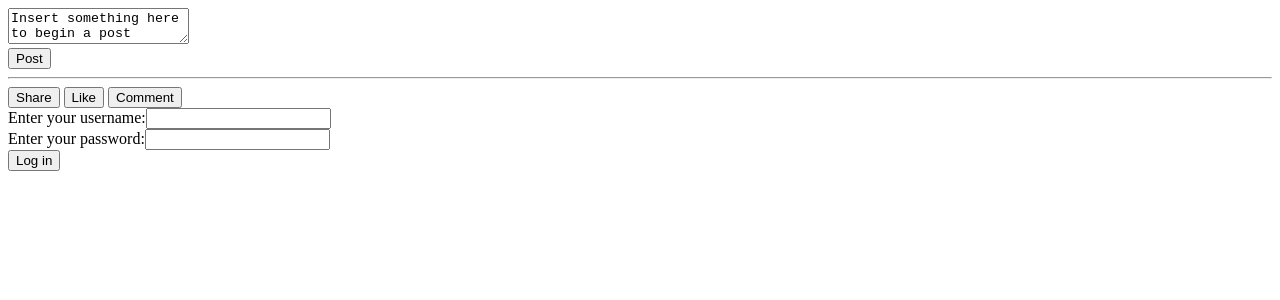
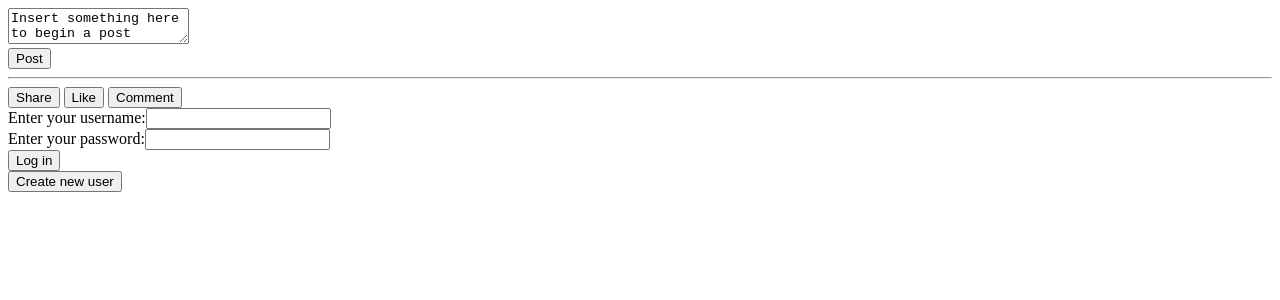
Before and after one commit to MunkerKrelle/Java-React, a React (Create React App) app: page / in a window 1280 px wide. Shown: the top 300 px of the page. Built offline with nearby package versions, Linux system fonts and the light colour scheme.

Commit message:
small changes

```diff
--- a/public/login.html
+++ b/public/login.html
@@ -4,6 +4,6 @@
 
     </head>
     <body>
-
+        <div src="index.js" id="login"></div>
     </body>
 </html>
--- a/src/login.js
+++ b/src/login.js
@@ -10,10 +10,11 @@ function Login(){
         const value = event.target.value;
         setInputs(values=>({...values,[name]: value}))
     }
-    // i stedet for at sende det til loggen skal der sendes besked til data basen om correct in put
+
     const handleSubmit = (event)=>{
         event.preventDefault();
         console.log(nameInput);
+        // indsæt logik for database tjek her
     }
 
     return(
@@ -37,6 +38,11 @@ function Login(){
         </label>
         <br></br>
         <input type="submit" value="Log in"/>
+        <br></br>
+        <input
+        type="button"
+        name="changetonewuser"
+        value="Create new user"/>
 
     </form>
 
```
